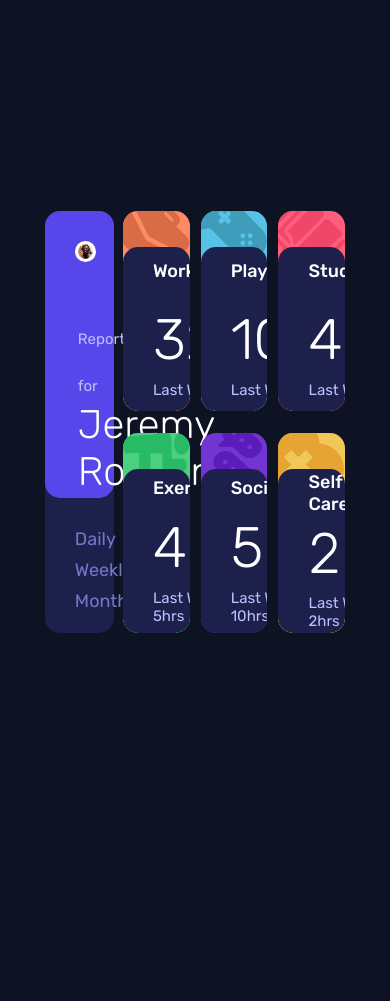
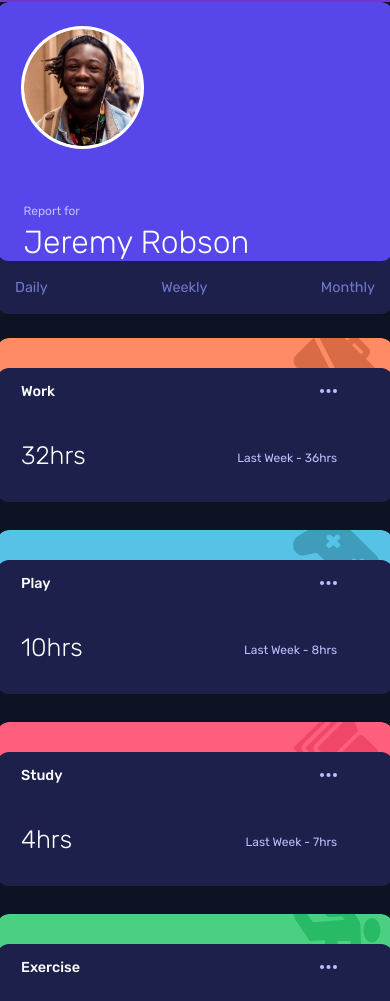
Before and after one commit to gcnw-front-end-mentor/time-tracking-dashboard, a plain HTML site: page index.html in a window 390 px wide. Shown: the top 1001 px of the page. Before the commit the page ends 844 px from the top, so only its background shows below. Drawn offline with Linux system fonts and the light colour scheme.

Commit message:
mobile layout almost done

```diff
--- a/index.html
+++ b/index.html
@@ -2,6 +2,7 @@
 <html lang="en-US">
     <head>
         <title>FEM: Time Tracking Dashboard</title>
+        <meta name="viewport" content="width=device-width, initial-scale=1">
         <link rel="icon" type="image/x-icon" href="./images/favicon-32x32.png">
         <link rel="stylesheet" type="text/css" href="./style.css">
         <link rel="preconnect" href="https://fonts.googleapis.com">
@@ -25,8 +26,10 @@
 <!-- GRID CONTAINER WITH TIME BOXES -->
             <div class="gridContainer">
 <!-- WORK CARD -->
-                <div class="timeBox" id="workBackground">
+                <div class="timeBox" >
+                    <div class="backgroundCard" id="workBackground">
                         <img src="./images/icon-work.svg" alt="work icon" />
+                    </div>
                     <div id="workInfo" class="infoBox">
                         <p class="timeTitle">Work <img src="./images/icon-ellipsis.svg" alt="ellipses" /></p>
                         <div>
@@ -36,8 +39,10 @@
                     </div>
                 </div>
 <!-- PLAY CARD -->
-                <div class="timeBox" id="playBackground">
+                <div class="timeBox">
+                    <div class="backgroundCard" id="playBackground">
                         <img src="./images/icon-play.svg" alt="play icon" />
+                    </div>
                     <div id="playInfo" class="infoBox">
                         <p class="timeTitle">Play <img src="./images/icon-ellipsis.svg" alt="ellipses" /></p>
                         <div>
@@ -47,8 +52,10 @@
                     </div>
                 </div>
 <!-- STUDY CARD -->
-                <div class="timeBox" id="studyBackground">
+                <div class="timeBox">
+                    <div class="backgroundCard" id="studyBackground">
                         <img src="./images/icon-study.svg" alt="study icon" />
+                    </div>
                     <div id="studyInfo" class="infoBox">
                         <p class="timeTitle">Study <img src="./images/icon-ellipsis.svg" alt="ellipses" /></p>
                         <div>
@@ -58,8 +65,10 @@
                     </div>
                 </div>
 <!-- EXERCISE CARD -->
-                <div class="timeBox" id="exerciseBackground">
+                <div class="timeBox">
+                    <div class="backgroundCard" id="exerciseBackground">
                         <img src="./images/icon-exercise.svg" alt="exercise icon" />
+                    </div>
                     <div id="exerciseInfo" class="infoBox">
                         <p class="timeTitle">Exercise <img src="./images/icon-ellipsis.svg" alt="ellipses" /></p>
                         <div>
@@ -69,8 +78,10 @@
                     </div>
                 </div>
 <!-- SOCIAL CARD -->
-                <div class="timeBox" id="socialBackground">
+                <div class="timeBox">
+                    <div class="backgroundCard" id="socialBackground">
                         <img src="./images/icon-social.svg" alt="social icon" />
+                    </div>
                     <div id="socialInfo" class="infoBox">
                         <p class="timeTitle">Social <img src="./images/icon-ellipsis.svg" alt="ellipses" /></p>
                         <div>
@@ -80,8 +91,10 @@
                     </div>
                 </div>
 <!-- SELF CARE CARD -->
-                <div class="timeBox" id="selfCareBackground">
+                <div class="timeBox">
+                    <div class="backgroundCard" id="selfCareBackground">
                         <img src="./images/icon-self-care.svg" alt="self care icon" />
+                    </div>
                     <div id="selfCareInfo" class="infoBox">
                         <p class="timeTitle">Self Care <img src="./images/icon-ellipsis.svg" alt="ellipses" /></p>
                         <div>
--- a/style.css
+++ b/style.css
@@ -18,6 +18,7 @@ body {
     background: #0E1323;
     width: 100vw;
     height: 100vh;
+    overflow: hidden;
 }
 
 /* MAIN CONTAINER WITH NAME MAIN CONTAINER WITH NAME */
@@ -25,8 +26,10 @@ body {
 main {
     display: flex;
     justify-content: space-between;
+    align-items: center;
     height: 50%;
     width: 77%;
+    border: 2px solid #7335D2;
 }
 
 .nameContainer {
@@ -34,8 +37,10 @@ main {
     flex-direction: column;
     height:100%;
     width: 23%;
+    min-width: 14rem;
     border-radius: 1rem;
     background: #1C204B;
+    /* margin-right: 3.5%; */
 }
 
 #nameBox {
@@ -86,6 +91,7 @@ main {
 /* GRID CONTAINER GRID CONTAINER GRID CONTAINER GRID CONTAINER */
 
 .gridContainer {
+    position: relative;
     display: grid;
     grid-gap: 5%;
     grid-template: repeat(2,1fr) / repeat(3,1fr);
@@ -94,20 +100,11 @@ main {
 }
 
 .timeBox {
+    display: flex;
     position: relative;
-    display: flex;
-    justify-content: end;
     width: 100%;
+    /* min-width: 14rem; */
     height: 100%;
-    border-radius: 1rem;
-    overflow: hidden;
-    margin-bottom: 2rem;
-}
-
-.timeBox > img {
-    width: 5.3rem;
-    height: 5.3rem;
-    margin-top: -1rem;
 }
 
 .infoBox {
@@ -118,9 +115,9 @@ main {
     justify-content: space-around;
     top: 18%;
     width: 100%;
-    height: 82%;
+    height:80%;
     background: #1C204B;
-    border-radius: inherit;
+    border-radius: 1rem;
     padding-left: 2rem;
 }
 
@@ -145,6 +142,23 @@ main {
     height: 0.3rem;
 }
 
+.backgroundCard {
+    position: absolute;
+    width: inherit;
+    height: 50%;
+    display: flex;
+    justify-content: end;
+    overflow: hidden;
+    border-radius: 1rem;
+}
+
+.backgroundCard > img {
+    width: 5.3rem;
+    height: 5.3rem;
+    margin: -1rem 1rem 0 0;
+
+}
+
 
 .lastWeek {
     color: #BBC0FF;
@@ -152,7 +166,6 @@ main {
 
 #workBackground {
     background-color: #FF8B64;
-
 }
 
 #playBackground {
@@ -174,3 +187,92 @@ main {
 #selfCareBackground {
     background-color: #F1C75B;
 }
+
+
+@media only screen and (max-width: 1200px) {
+    html {
+        font-size: 12px;
+    }
+
+    .gridContainer {
+        grid-template: repeat(3, 1fr) / repeat(2, 1fr);
+    }
+}
+
+@media only screen and (max-width: 650px) {
+
+    *{
+        overflow: scroll;
+    }
+
+    main {
+        flex-direction: column;
+        height: fit-content;
+        width: 100%;
+        min-width: 400px;
+    }
+
+    .gridContainer {
+        display: flex;
+        flex-direction: column;
+        height: 100%;
+        margin: 0;
+        width: 100%;
+
+    }
+
+    .nameContainer {
+        width: 100%;
+        height: auto;
+        margin:0 0 2rem 0;
+        padding-left: 0;
+    }
+
+    .nameContainer h1 {
+        font-size: 1.5rem;
+    }
+
+    .timeBox {
+        position: relative;
+        width: 100%;
+        height: 14rem;
+        border-radius: 1rem;
+        margin-bottom: 2rem;
+    }
+
+    body {
+        height: auto;
+    }
+
+    .timeTitle {
+        width: 85%;
+    }
+
+    .infoBox {
+        position: absolute;
+    }
+
+    .infoBox > div {
+
+        width: 85%;
+        display: flex;
+        align-items: center;
+        justify-content: space-between;
+    }
+
+    .infoBox h1 {
+        font-size: 2.1rem;
+        font-weight: 300;
+    }
+
+    #durationSelector {
+        flex-direction: row;
+        margin: 1.5rem;
+    }
+
+    .backgroundCard > img {
+        width: 7.3rem;
+        height: 7.3rem;
+        margin: -1rem 1rem 0 0;
+    }
+}
```
Lines whose indentation alone changed are shown as unchanged.
